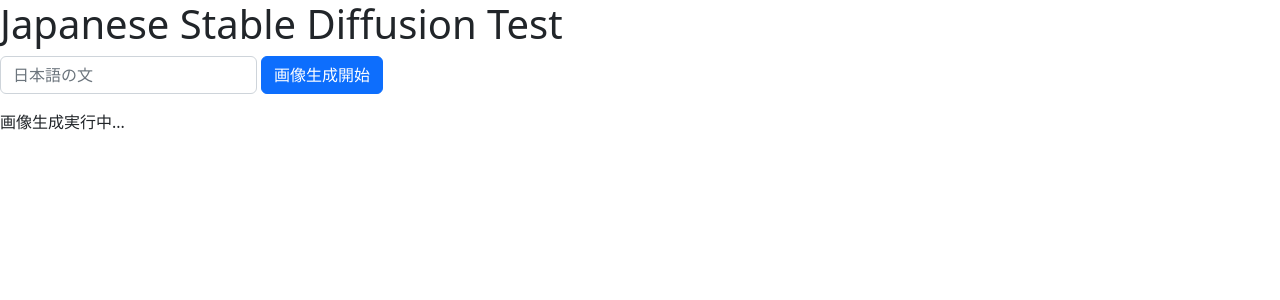
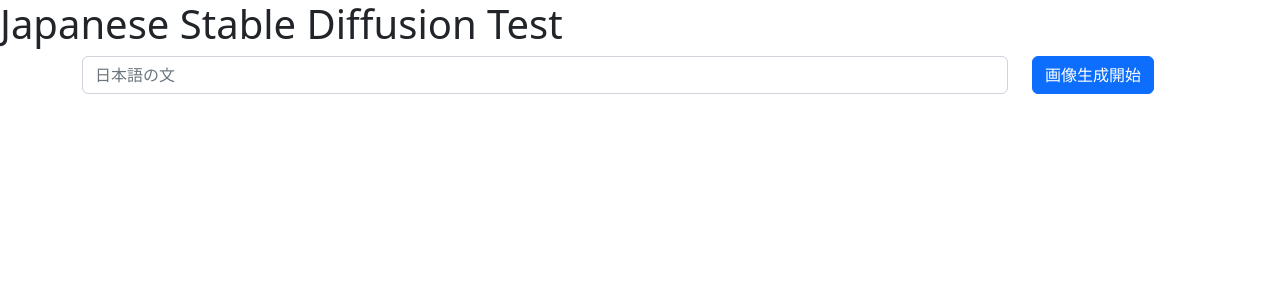
Before and after one commit to il-piccola/JapaneseStableDiffusion, a Django app: page / in a window 1280 px wide. Shown: the top 300 px of the page. Run offline with Django 4.2, Linux system fonts and the light colour scheme.

Commit message:
20220923_05

```diff
--- a/JapaneseStableDiffusion/settings.py
+++ b/JapaneseStableDiffusion/settings.py
@@ -27,7 +27,7 @@
 DEBUG = True
 
 ALLOWED_HOSTS = [
-    # 'localhost',
+    'localhost',
     'colab.research.google.com',
 ]
 
--- a/JapaneseStableDiffusion/templates/JapaneseStableDiffusion/index.html
+++ b/JapaneseStableDiffusion/templates/JapaneseStableDiffusion/index.html
@@ -8,15 +8,18 @@
         {% if reload %}
         <script src="{% static 'reload.js' %}"></script>
         {% endif %}
-        {% comment %} <link rel="stylesheet" href="{% static 'common.css' %}"> {% endcomment %}
+        <link rel="stylesheet" href="{% static 'style.css' %}">
         <link href="https://cdn.jsdelivr.net/npm/bootstrap@5.2.0-beta1/dist/css/bootstrap.min.css" rel="stylesheet" integrity="sha384-0evHe/X+R7YkIZDRvuzKMRqM+OrBnVFBL6DOitfPri4tjfHxaWutUpFmBp4vmVor" crossorigin="anonymous">
     </head>
     <body>
+	    <header id="Top">
+        <div id="headerline">
         <h1>{{ title }}</h1>
-        <form class="form-inline" action="{% url 'index' %}" method="POST">
+        <div class="container boxlink">
+            <form action="{% url 'index' %}" method="POST">
                 {% csrf_token %}
-            <div class="row g-1">
-                <div class="col-auto">
+                <div class="row">
+                    <div class="col-10">
                         {% if reload %}
                         <input type="text" class="form-control" value="{{ sentence }}" id="sentence" name="sentence" disabled>
                         {% elif sentence %}
@@ -25,7 +28,7 @@
                         <input type="text" class="form-control" placeholder="日本語の文" id="sentence" name="sentence">
                         {% endif %}
                     </div>
-                <div class="col-auto">
+                    <div class="col-2">
                         {% if reload %}
                         <button type="submit" class="btn btn-primary mb-3" disabled>
                             <span class="spinner-border spinner-border-sm" role="status" aria-hidden="true"></span>
@@ -44,7 +47,10 @@
             </div>
             {% endif %}
             {% if img %}
-        <img src="{% static img %}">
+            <img src="{% static img %}" alt="{{ sentence }}" width="300" height="300">
             {% endif %}
+        </div>
+        </div>
+        </header>
     </body>
 </html>
--- a/JapaneseStableDiffusion/views.py
+++ b/JapaneseStableDiffusion/views.py
@@ -8,7 +8,6 @@
 def index(request) :
     params = {
         'title' : 'Japanese Stable Diffusion Test',
-        'prompt' : '画像生成実行中...',
         'reload' : False,
     }
     s = readTest()
@@ -16,11 +15,13 @@
         if request.POST :
             writeSentence(request.POST['sentence'])
             Popen(TEST_COM, shell=True, stdout=PIPE, stderr=PIPE, text=True)
+            params['prompt'] = '画像生成実行中...'
             params['sentence'] = request.POST['sentence']
             params['reload'] = True
     else :
         params['sentence'] = readSentence()
         if s == TEST_PROCESS :
+            params['prompt'] = '画像生成実行中...'
             params['reload'] = True
         elif s == TEST_FINISH :
             writeTest("")
```
Lines whose indentation alone changed are shown as unchanged.
